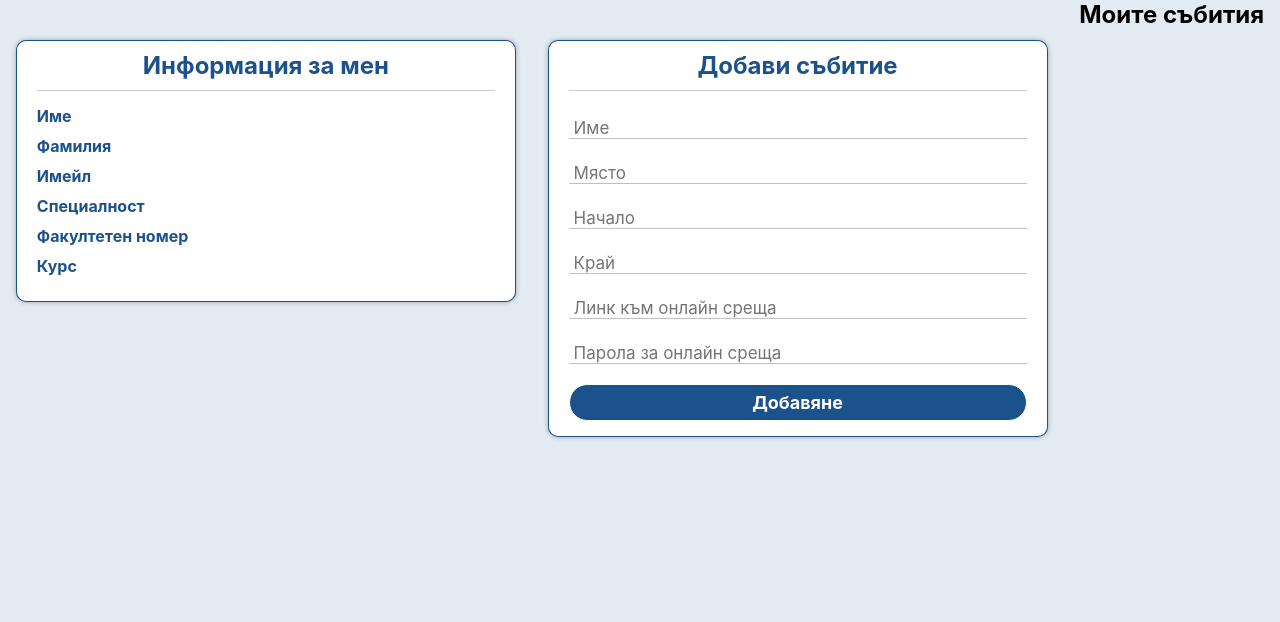
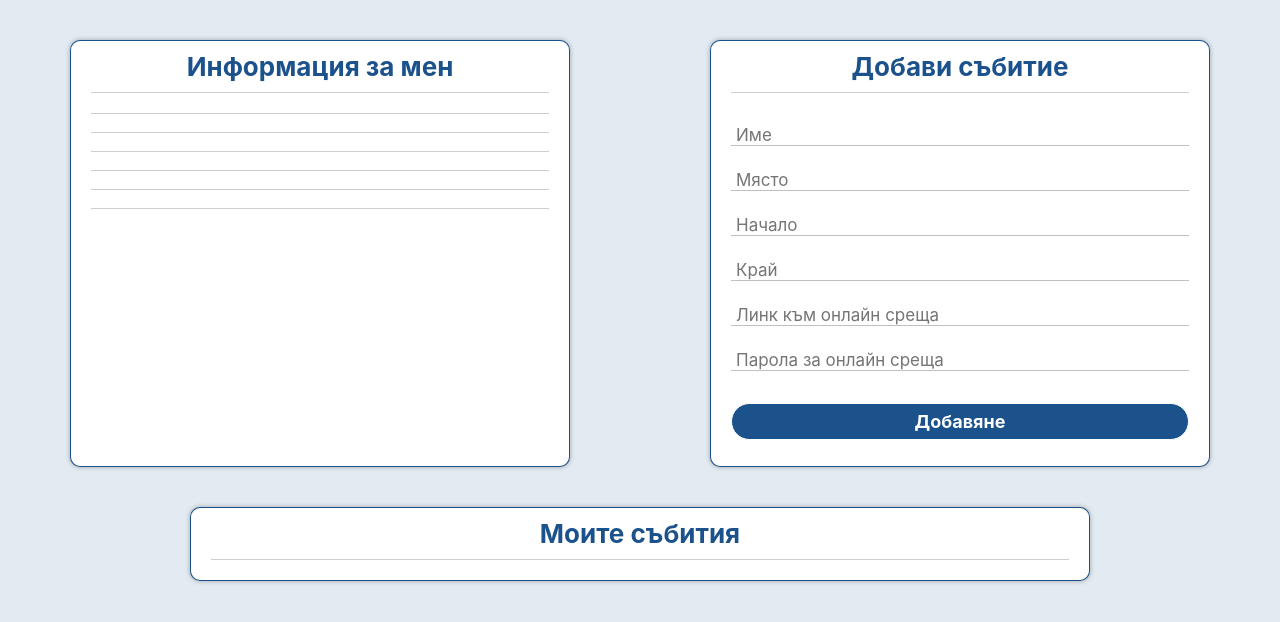
Before and after one commit to kirilrusev00/Invitations, a PHP site: page /profile.html in a window 1280 px wide. Shown: the part 39-661 px from the top of the page. Run offline with PHP 8.4, Linux system fonts and the light colour scheme.

Commit message:
Added changes to the css

```diff
--- a/src/frontend/events/events.html
+++ b/src/frontend/events/events.html
@@ -26,13 +26,11 @@
 
     <section id="events-going-interested" class="accepted">
       <h1 class="events-accepted-text">Приети събития</h1>
-      <p>Тук ще са всички събития на които ще присъства user-а </p>
     </section>
 
 
     <section id="events-invited" class="waiting">
       <h1 class="events-waiting-text">Чакащи събития</h1>
-      <p>Тук ще са всички събития на които user-а трябва да отговори.</p>
     </section>
 
 
--- a/src/frontend/profile/profile.css
+++ b/src/frontend/profile/profile.css
@@ -15,10 +15,10 @@ body {
   display: flex;
   flex-flow: row wrap;
   justify-content: space-around;
+  margin-bottom: 40px;
 }
 
 #main-title {
-  color: #003d7ee3;
   color: #003d7ee3;
   font-weight: bold;
   font-size: 32px;
@@ -30,6 +30,7 @@ body {
   padding: 5px 20px 15px 20px;
   box-sizing: border-box;
   margin-top: 40px;
+   min-height: 427px;
   /* margin-left:50px; */
   /* transform: translate(-50%, -50%); */
   width: 500px;
@@ -44,16 +45,20 @@ body {
 .my-information-text {
   text-align: center;
   padding: 5px 0 10px 0;
+  font-size: 26px;
   border-bottom: 1px solid #cfcece;
-  margin-bottom: 15px;
+  margin-bottom: 20px;
   color: #003d7ee3;
 }
 
-.text-field {
+
+.user-info {
   position: relative;
-  margin: 10px 0;
+  margin: 18px 0;
   color: #003d7ee3;
-  font-weight: bold;
+  font-size: 20px;
+  /* font-weight: bold; */
+  border-bottom: 1px solid #cfcece;
 }
 
 .info label {
@@ -74,7 +79,8 @@ body {
   text-align: center;
   padding: 5px 0 10px 0;
   border-bottom: 1px solid #cfcece;
-  margin-bottom: 15px;
+  margin-bottom: 20px;
+  font-size: 26px;
   color: #003d7ee3;
 }
 
@@ -159,5 +165,59 @@ body {
   font-weight: 700;
   cursor: pointer;
   outline: none;
-  margin-top: 8px;
+  margin-top: 20px;
 }
+
+#event-list{
+  padding: 5px 20px 5px 20px;
+  box-sizing: border-box;
+  margin-top: 40px;
+  /* margin-left:50px; */
+  /* transform: translate(-50%, -50%); */
+  width: 900px;
+  background: white;
+  border-style: solid;
+  border-radius: 10px;
+  border-color: #003d7ee3;
+  box-shadow: 0 0 5px rgba(0, 0, 0, .3);
+  border-width: 1.5px;
+}
+
+#event-list-heading{
+  text-align: center;
+  padding: 5px 0 10px 0;
+  border-bottom: 1px solid #cfcece;
+  margin-bottom: 15px;
+  color: #003d7ee3;
+  font-size: 26px;
+}
+
+.single-event{
+  font-size: 21px;
+  color: #003d7ee3;
+  display: flex;
+  justify-content: space-between;
+  padding: 5px 20px 10px 20px;
+  box-sizing: border-box;
+  margin-top: 15px;
+  margin-bottom: 15px;
+  width: 855px;
+  background: white;
+  border-style: solid;
+  border-radius: 10px;
+  border-color: #003d7ee3;
+  box-shadow: 0 0 5px rgba(0, 0, 0, .4);
+  border-width: 1px;
+  text-align: center;
+  text-decoration: none;
+  /* font-weight: bold; */
+
+}
+.events{
+  /* text-decoration: none; */
+  color: #003d7ee3;
+}
+
+.single-event:hover, a:active {
+  background-color: #e2ebf1;
+}
--- a/src/frontend/profile/profile.html
+++ b/src/frontend/profile/profile.html
@@ -26,17 +26,17 @@
     <section id="my-information" class="my-information">
       <section id="info" class="info">
         <h2 class="my-information-text">Информация за мен</h2>
-        <p class="text-field">Име</p>
+        <!-- <p class="text-field">Име:</p> -->
         <p class="user-info" id="first-name"></p>
-        <p class="text-field">Фамилия</p>
+        <!-- <p class="text-field">Фамилия:</p> -->
         <p class="user-info" id="last-name"></p>
-        <p class="text-field">Имейл</p>
+        <!-- <p class="text-field">Имейл:</p> -->
         <p class="user-info" id="email"></p>
-        <p class="text-field">Специалност</p>
+        <!-- <p class="text-field">Специалност:</p> -->
         <p class="user-info" id="specialty"></p>
-        <p class="text-field">Факултетен номер</p>
+        <!-- <p class="text-field">Факултетен номер:</p> -->
         <p class="user-info" id="fn"></p>
-        <p class="text-field">Курс</p>
+        <!-- <p class="text-field">Курс:</p> -->
         <p class="user-info" id="course"></p>
       </section>
     </section>
```
Also changed, not shown: src/frontend/event/event.css (+8 -6 lines), src/frontend/event/event.html (+20 -10 lines), src/frontend/event/event.js (+13 -7 lines), src/frontend/profile/profile.js (+18 -11 lines), src/image-display.php (deleted, +0 -17 lines).
